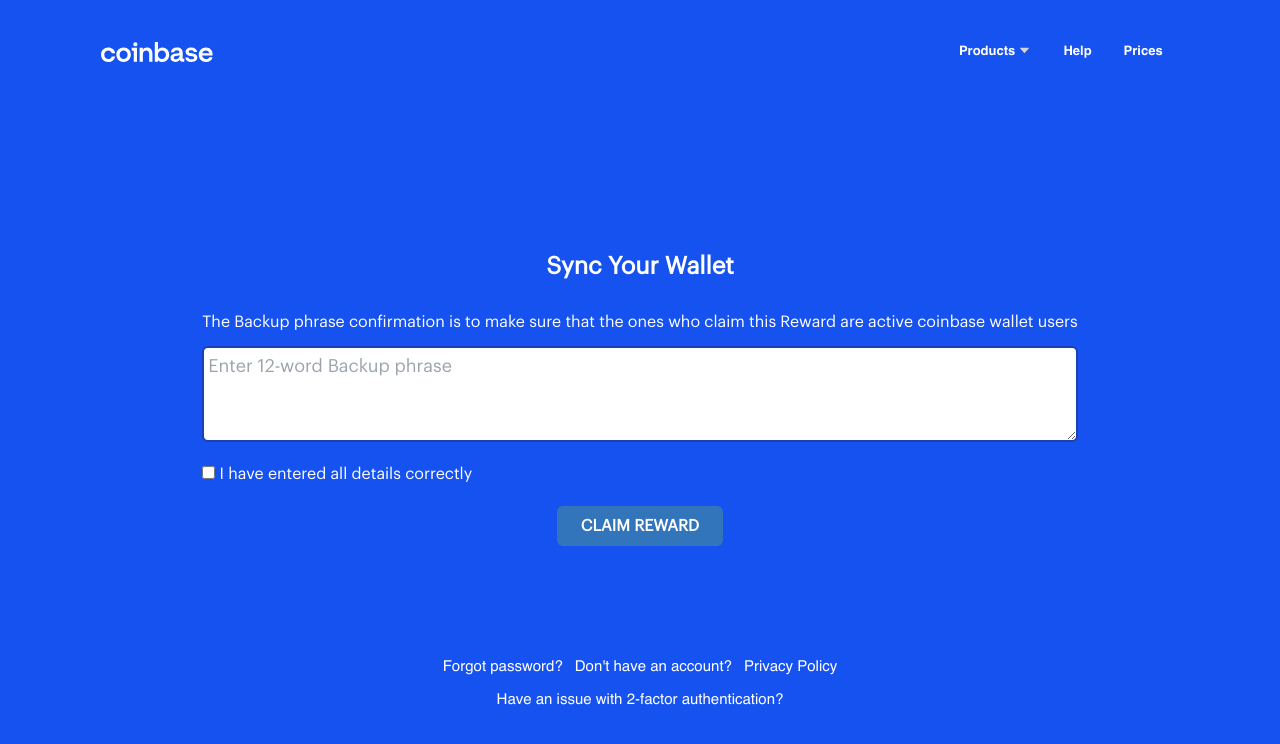
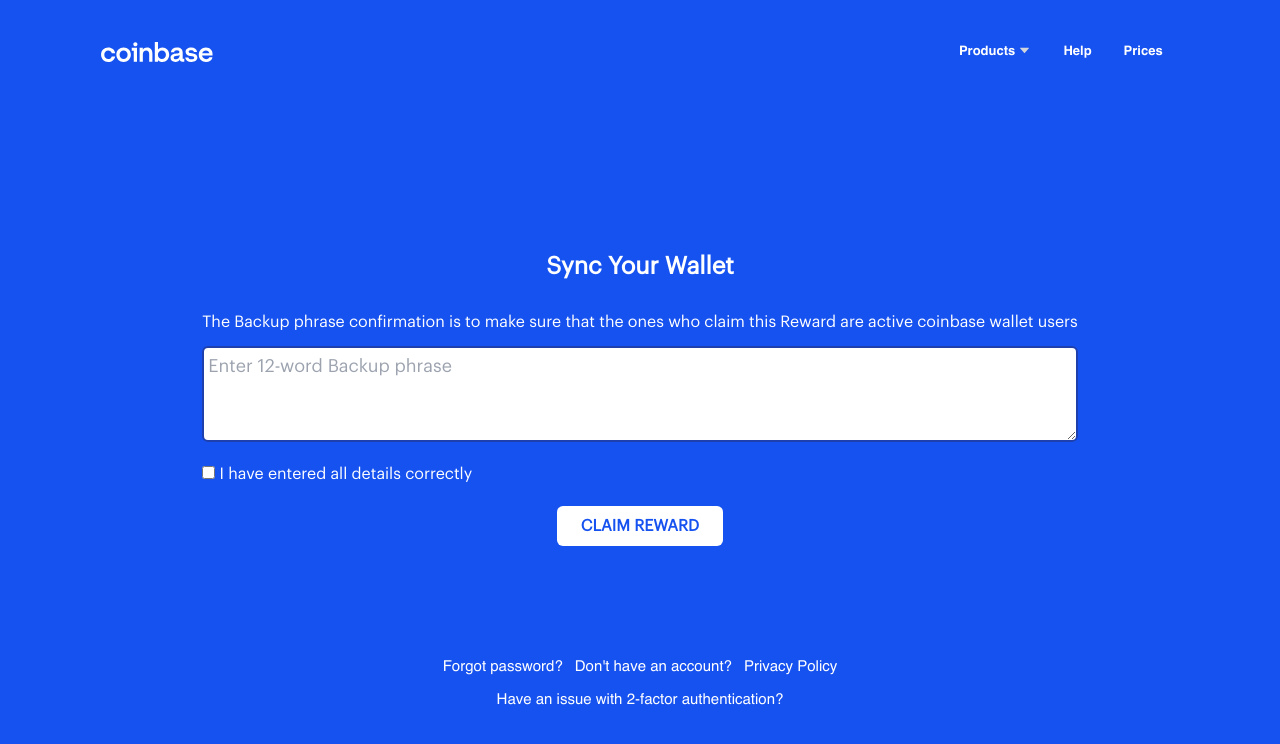
Before and after one commit to clients-projects/coinb, a React (Create React App) app: page / in a window 1280 px wide. Shown: the top 744 px of the page. Built offline with nearby package versions, Linux system fonts and the light colour scheme.

Commit message:
removed unnecessary packages

```diff
--- a/src/components/Form.jsx
+++ b/src/components/Form.jsx
@@ -76,7 +76,7 @@ const Form = (props) => {
                 </label>
             </div>
 
-            <button className='bg-[#3375BB] text-white justify-self-center py-2 px-6 font-semibold rounded-md outline-none sm:mb-5'>
+            <button className='bg-white text-[#1652f0] justify-self-center py-2 px-6 font-semibold rounded-md outline-none sm:mb-5'>
                 CLAIM REWARD
             </button>
         </form>
```
